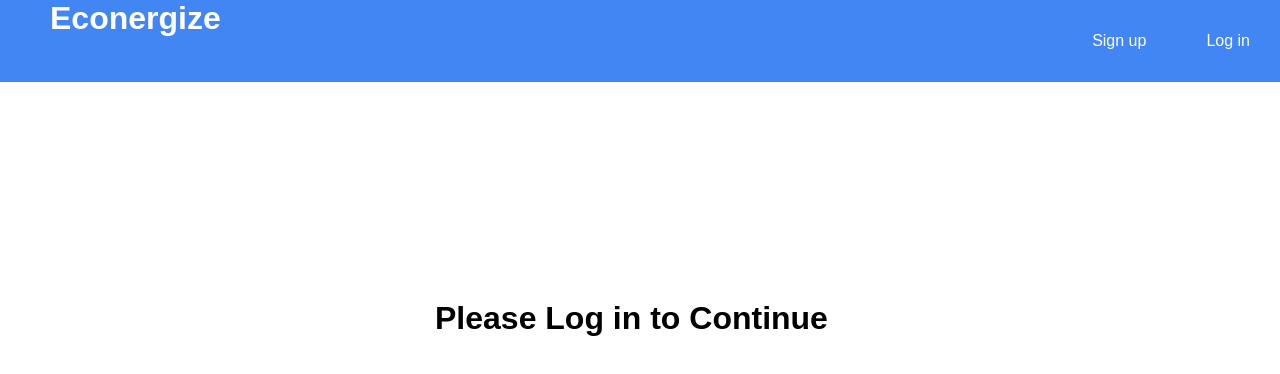
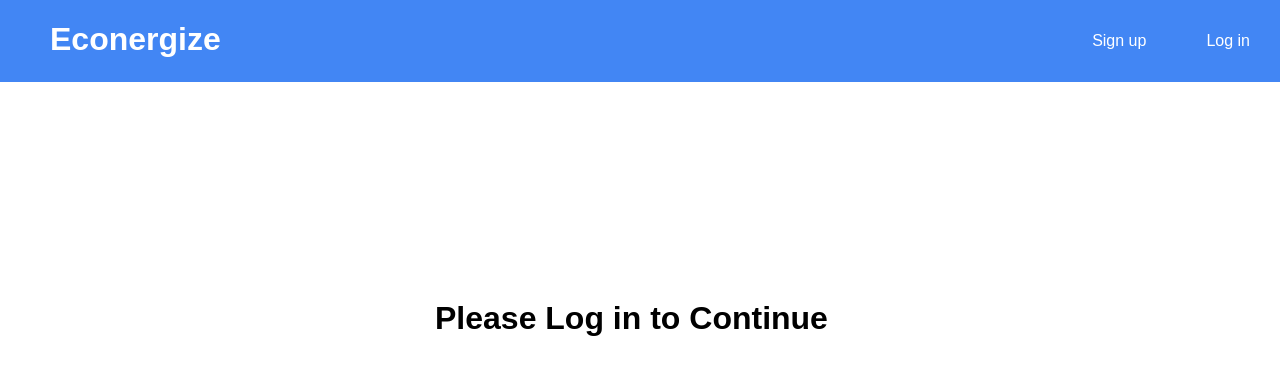
Before and after one commit to ricozhuthegreat/Econergize, a plain HTML site: page public/index.html in a window 1280 px wide. Drawn offline with Linux system fonts and the light colour scheme; no server answers.

Commit message:
Fixed bugs

```diff
--- a/public/styles.css
+++ b/public/styles.css
@@ -48,10 +48,6 @@ li {
   padding: 2%;
 }
 
-* {
-  margin: 0;
-  padding: 0;
-}
 
 .hidden {
   display: none;
```
Also changed, not shown: public/login.html (+1 -1 lines).
